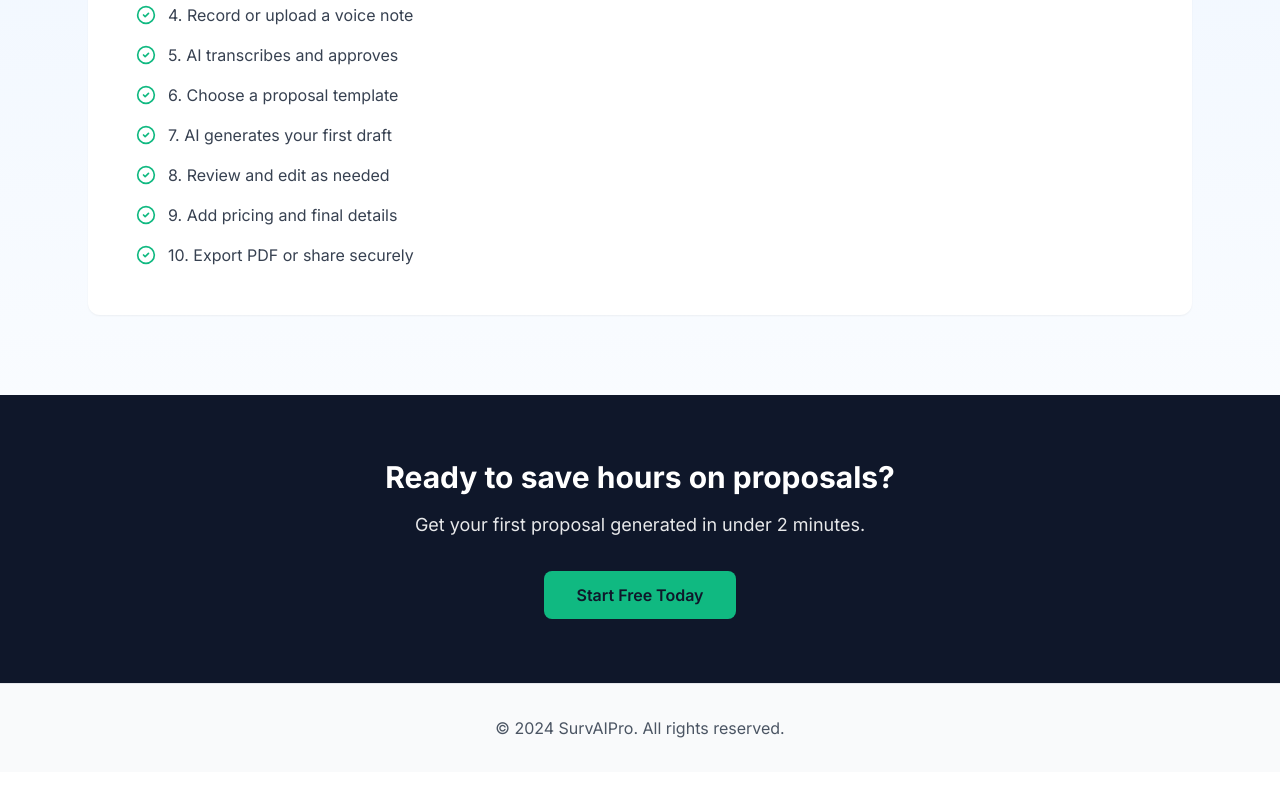
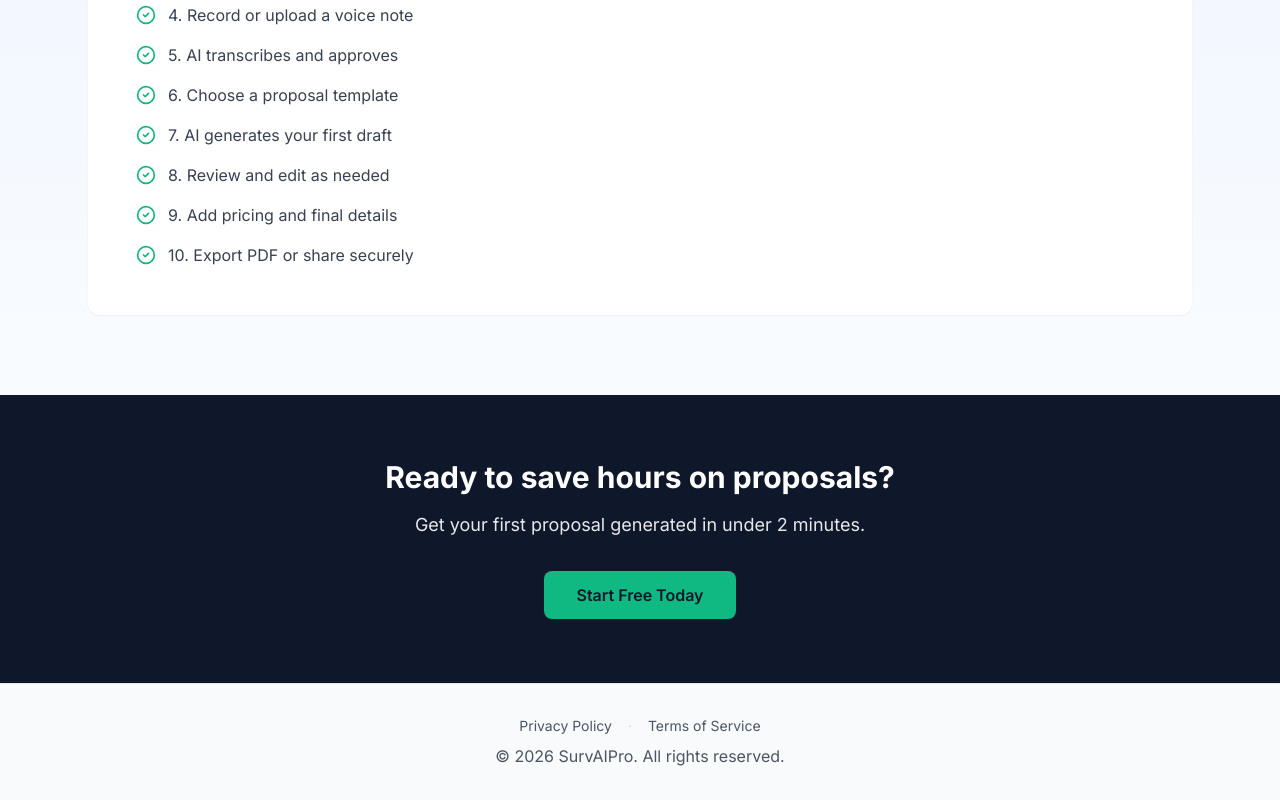
Before and after one commit to conan-cmd/SurvAiProClaudeWork, a Next.js app: page / in a window 1280 px wide. Shown: the part 1253-2053 px from the top of the page. Before the commit the page ends 2025 px from the top, so only its background shows below. Built offline with nearby package versions, Linux system fonts and the light colour scheme.

Commit message:
Landing footer: link Privacy Policy and Terms; dynamic copyright year
Co-Authored-By: Claude Fable 5 <noreply@anthropic.com>
Claude-Session: https://claude.ai/code/session_013sgP4mHuEXTTF4VgLc18AK

```diff
--- a/app/page.tsx
+++ b/app/page.tsx
@@ -114,8 +114,13 @@ export default function Home() {
 
       {/* Footer */}
       <footer className="bg-gray-50 py-8 px-6 border-t">
-        <div className="max-w-6xl mx-auto text-center text-gray-600">
-          <p>&copy; 2024 SurvAIPro. All rights reserved.</p>
+        <div className="max-w-6xl mx-auto text-center text-gray-600 space-y-2">
+          <div className="flex items-center justify-center gap-4 text-sm">
+            <Link href="/privacy" className="hover:text-brand-blue hover:underline">Privacy Policy</Link>
+            <span className="text-gray-300">·</span>
+            <Link href="/terms" className="hover:text-brand-blue hover:underline">Terms of Service</Link>
+          </div>
+          <p>&copy; {new Date().getFullYear()} SurvAIPro. All rights reserved.</p>
         </div>
       </footer>
     </main>
```
